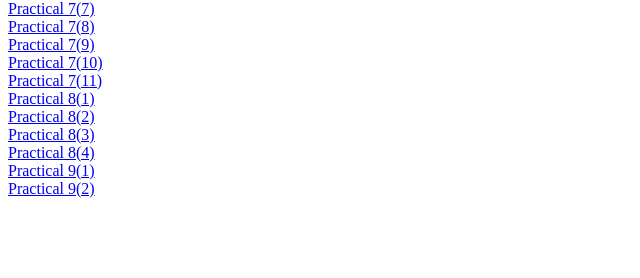
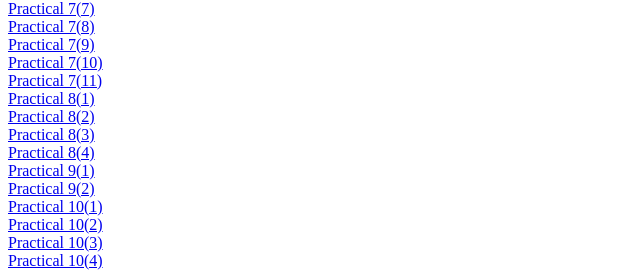
Before and after one commit to KavanBhavsar35/IWD-practicals, a PHP site: page / in a window 1280 px wide. Shown: the part 800-1078 px from the top of the page, without its empty margins (0-640 px from the left). Before the commit the page ends 998 px from the top, so only its background shows below. Run offline with PHP 8.4, Linux system fonts and the light colour scheme.

Commit message:
upload via files

```diff
--- a/index.php
+++ b/index.php
@@ -51,6 +51,10 @@
     <a href="pr8-04.php">Practical 8(4)</a><br>
     <a href="pr9-01.php">Practical 9(1)</a><br>
     <a href="pr9-02.php">Practical 9(2)</a><br>
+    <a href="pr10-01.php">Practical 10(1)</a><br>
+    <a href="pr10-02.php">Practical 10(2)</a><br>
+    <a href="pr10-03.php">Practical 10(3)</a><br>
+    <a href="pr10-04.php">Practical 10(4)</a><br>
 </body>
 
 </html>
```
Also changed, not shown: 1 other file.
